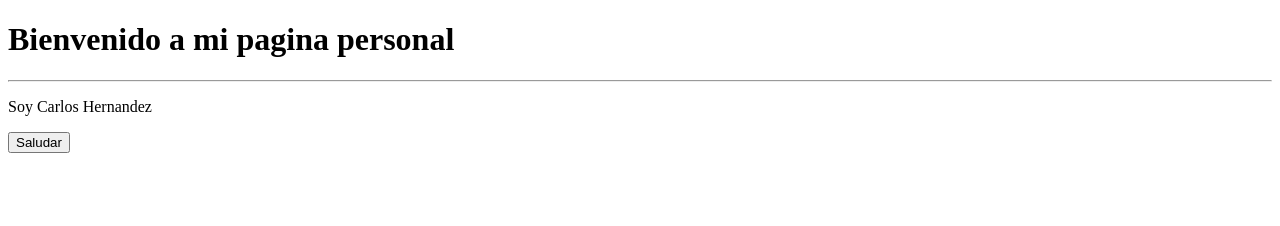
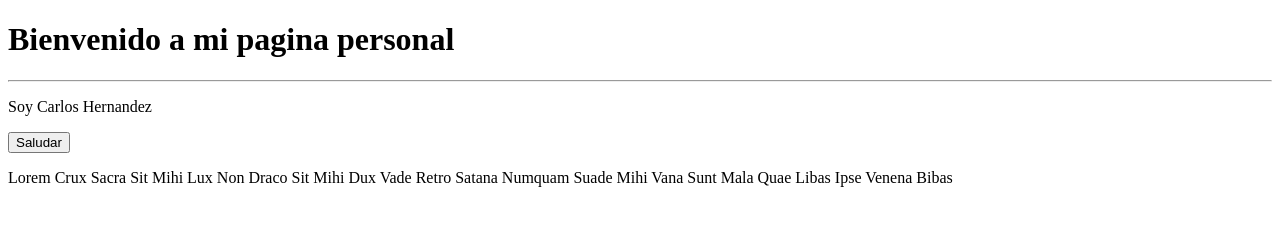
Before and after one commit to ICarlos-18/ICarlos-18.github.io, a plain HTML site: page index.html in a window 1280 px wide. Drawn offline with Linux system fonts and the light colour scheme.

Commit message:
Fundamentos de html

```diff
--- a/index.html
+++ b/index.html
@@ -6,12 +6,17 @@
     <meta name="viewport" content="width=device-width, initial-scale=1.0">
     <title>Pagina personal</title>
 </head>
-<body>
+<head>
      <h1>Bienvenido a mi pagina personal</h1>
      <hr>
+</head>
+<main>
      <p>Soy Carlos Hernandez</p>
      <button onclick="saludo()" >Saludar</button>
+</main>
+<footer>
+    <p>Lorem Crux Sacra Sit Mihi Lux Non Draco Sit Mihi Dux Vade Retro Satana  Numquam Suade Mihi Vana Sunt Mala Quae Libas Ipse Venena Bibas</p>
+ </footer>
      <script src="./js/app.js"></script>
-
 </body>
 </html>
```
Also changed, not shown: js/contact.html (added), 1 other file.
